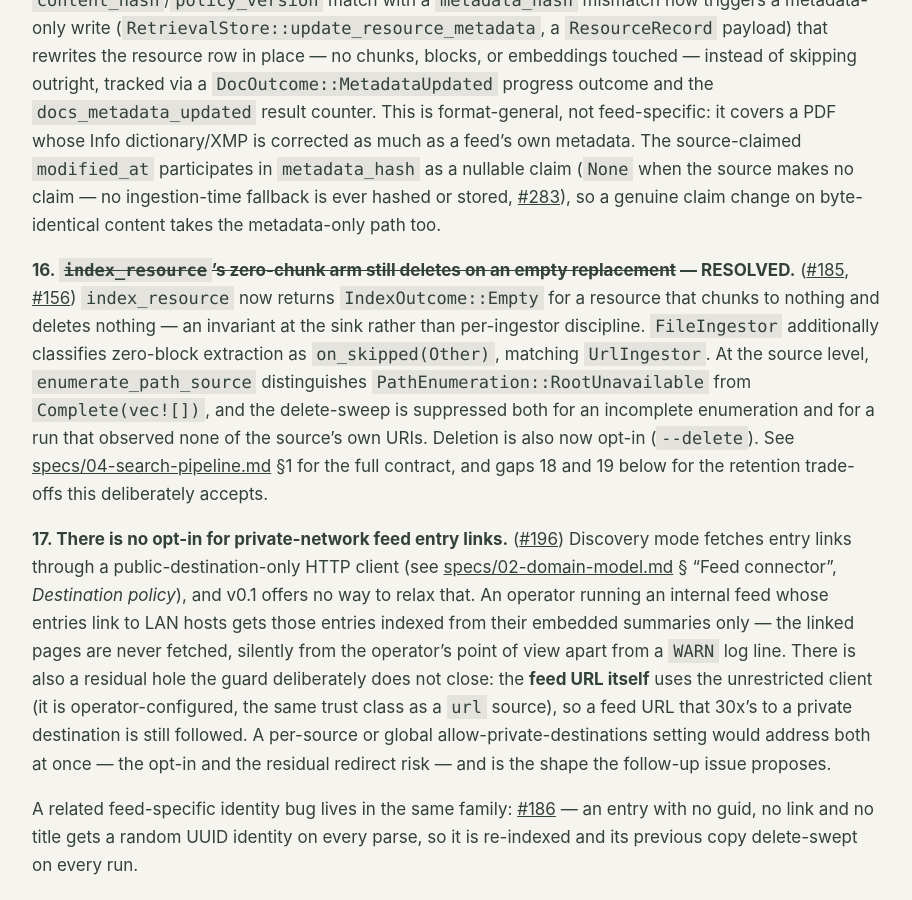
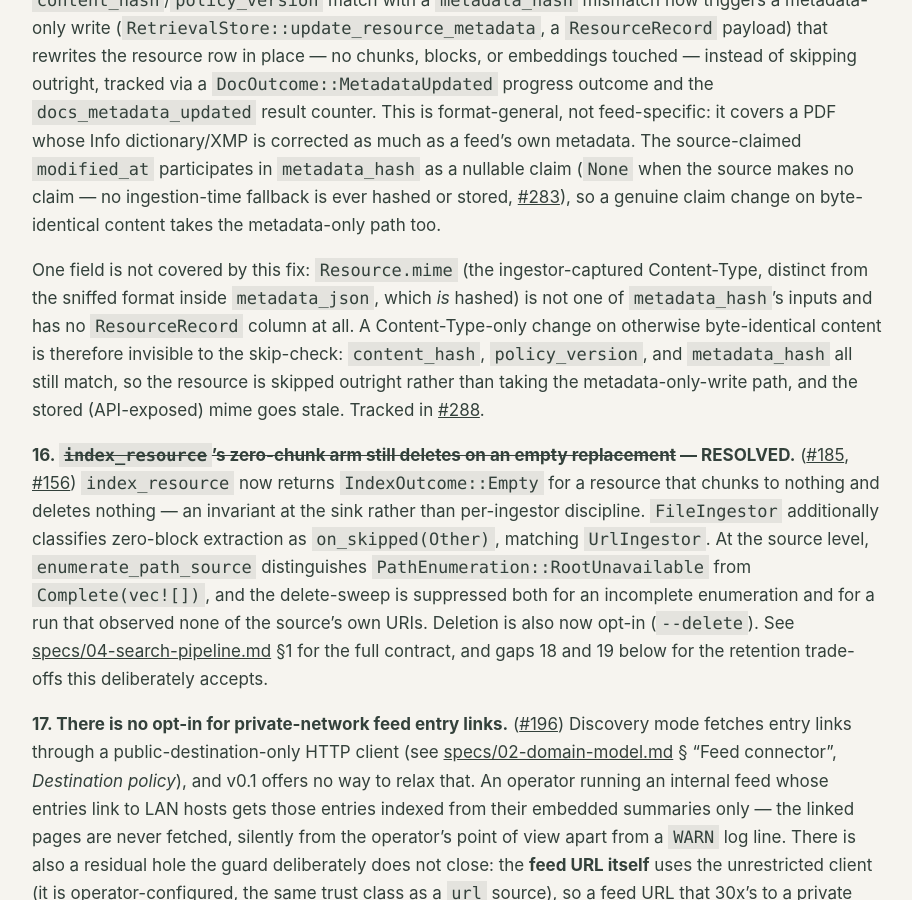
Before and after one commit to dokterbob/localdb, a Jekyll site: the page built from docs/architecture.md, in a window 1280 px wide and 900 px high, scrolled down 12942 px. Shown: the whole window, without its empty margins (48-960 px from the left). Built offline with Jekyll 4.4.1, drawn with Linux system fonts in a browser that asks for light colours; our own code applies the rules of GitHub Pages for plain Markdown files.

Commit message:
T250 review: gap 15 notes the mime blind spot
Resource.mime is neither a metadata_hash input nor a ResourceRecord
column, so a Content-Type-only change on identical content is skipped
outright and the stored mime goes stale; tracked in #288.

Co-Authored-By: Claude Fable 5 <noreply@anthropic.com>
Claude-Session: https://claude.ai/code/session_01QnEPQsNyovwTKoxuyGLErP

```diff
--- a/docs/architecture.md
+++ b/docs/architecture.md
@@ -518,6 +518,14 @@ claim — no ingestion-time fallback is ever hashed or stored,
 [#283](https://github.com/dokterbob/localdb/issues/283)), so a genuine claim change on
 byte-identical content takes the metadata-only path too.
 
+One field is not covered by this fix: `Resource.mime` (the ingestor-captured Content-Type, distinct
+from the sniffed format inside `metadata_json`, which _is_ hashed) is not one of `metadata_hash`'s
+inputs and has no `ResourceRecord` column at all. A Content-Type-only change on otherwise
+byte-identical content is therefore invisible to the skip-check: `content_hash`, `policy_version`,
+and `metadata_hash` all still match, so the resource is skipped outright rather than taking the
+metadata-only-write path, and the stored (API-exposed) mime goes stale. Tracked in
+[#288](https://github.com/dokterbob/localdb/issues/288).
+
 **16. ~~`index_resource`'s zero-chunk arm still deletes on an empty replacement~~ — RESOLVED.**
 ([#185](https://github.com/dokterbob/localdb/issues/185),
 [#156](https://github.com/dokterbob/localdb/issues/156)) `index_resource` now returns
```
